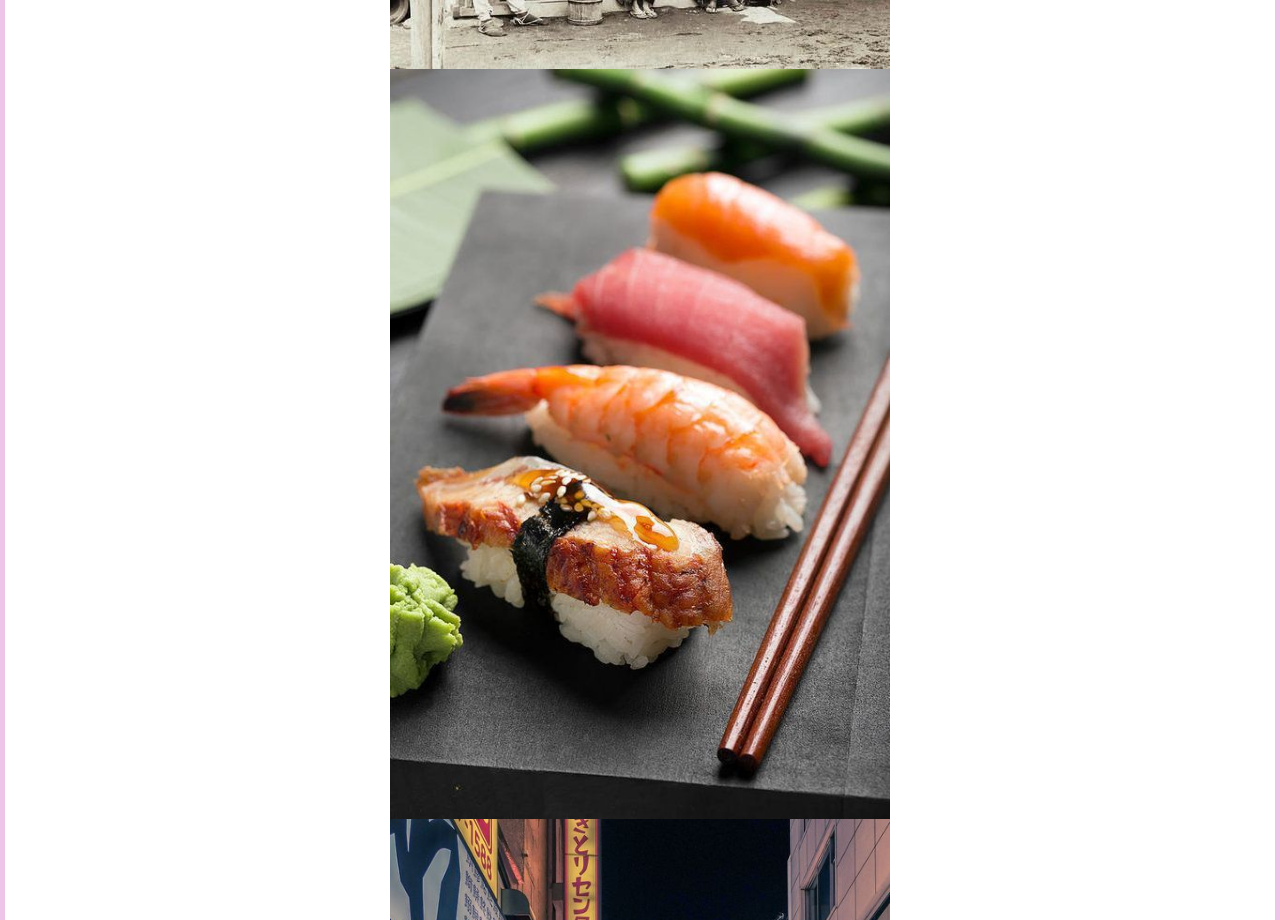
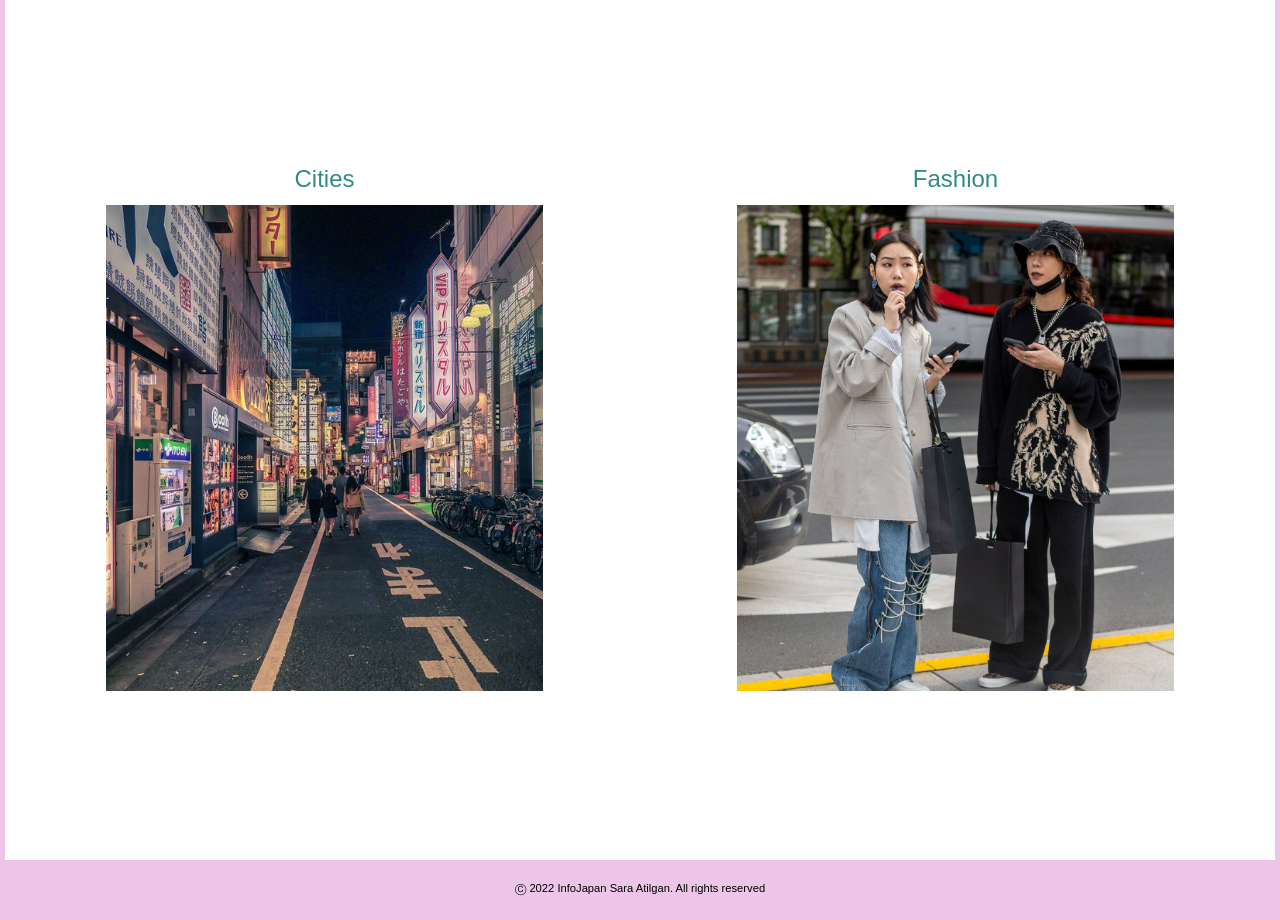
Before and after one commit to S29ara/internetstandaarden, a plain HTML site: page index.html in a window 1280 px wide. Shown: the part 994-1914 px from the top of the page. Drawn offline with Linux system fonts and the light colour scheme; a web font is replaced by a local one.

Commit message:
aangepast

```diff
--- a/index.html
+++ b/index.html
@@ -34,15 +34,15 @@
         <h3>Japan info provides information about Japan including the history of Japan, food, Japanese cities, and Japanese fashion trends 2022.
          I hope this site will give you a clear and informative insight of Japan.</h3>
 
-         <img src="images/history.jpeg" alt="Japan history">
+         <section class="imagegallery">
 
-         <img src="images/sushi.jpg" alt="sushi">
-
-            <img src="images/Tokyo.jpeg" alt="Tokyo city">
-
-            <img src="images/fashion2.jpeg" alt="Two Japanese woman wearing street fashion">
+            <a href="history.html">History<img src="images/history.jpeg"></a>
+            <a href="japanesefood.html">Food<img src="images/sushi.jpg"/></a>
+            <a href="famouscities.html">Cities<img src="images/Tokyo.jpeg"/></a>
+            <a href="fashiontrends.html">Fashion<img src="images/fashion2.jpeg"/></a>
 
 
+         </section>
 
          </main>
 
--- a/style.css
+++ b/style.css
@@ -34,6 +34,7 @@ body {
     background-color:white;
     border: 5px solid #edc5e9;
 }
+
 
 header {
     position: sticky;
@@ -197,11 +198,46 @@ img {
     margin: 0 auto;
 }
 
-
 figcaption {
     font-family: 'Manrope', sans-serif;
     text-align: center;
     padding-bottom: 1em;
+}
+
+
+.imagegallery {
+    display: grid;
+    grid-template-columns: 1fr 1fr;
+    grid-template-rows: 1fr 1fr;
+    column-gap: 0.5em;
+    padding: 0 0.5em 0 0.5em;
+    overflow: hidden;
+}
+
+
+.imagegallery img:nth-of-type(1){
+    display: block;
+    width: 70%;
+    height: 70%;
+    object-fit: cover;
+    padding: 0;
+    margin-top: 0.5em;
+    transition: 300ms ease-in;
+
+}
+
+.imagegallery a {
+    text-align: center;
+    text-decoration: none;
+    font-family: 'manrope', Arial, Helvetica, sans-serif;
+    font-size: 1.5em;
+    color: #328b87;
+}
+
+.imagegallery img:hover {
+    width: 75%;
+
+
 }
 
 
@@ -345,6 +381,10 @@ article img {
         width: 70%;
     }
 
+    .imagegallery a {
+        font-size: 1em;
+    }
+
     h1 {
         font-size: 2.5em;
     }
```
